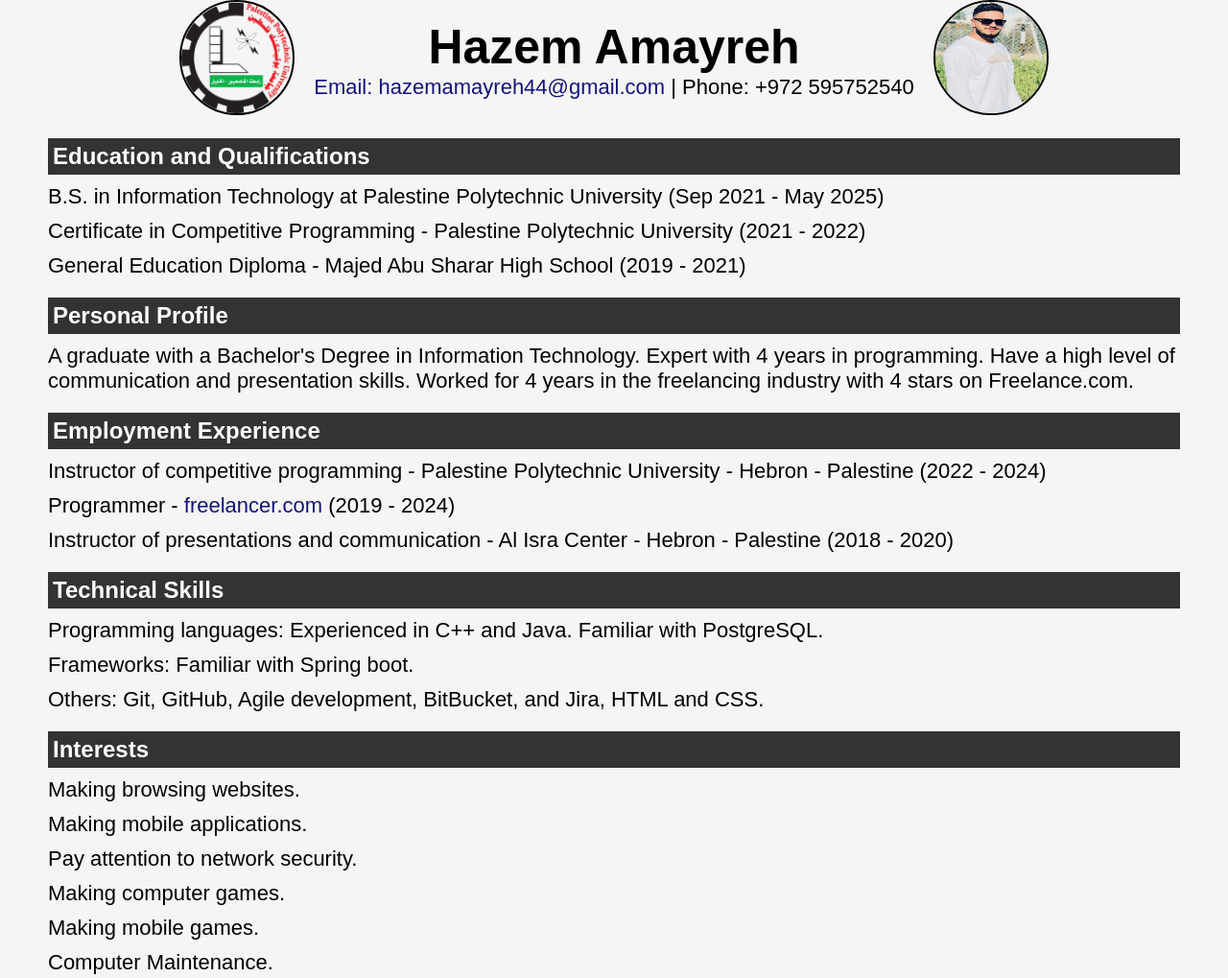
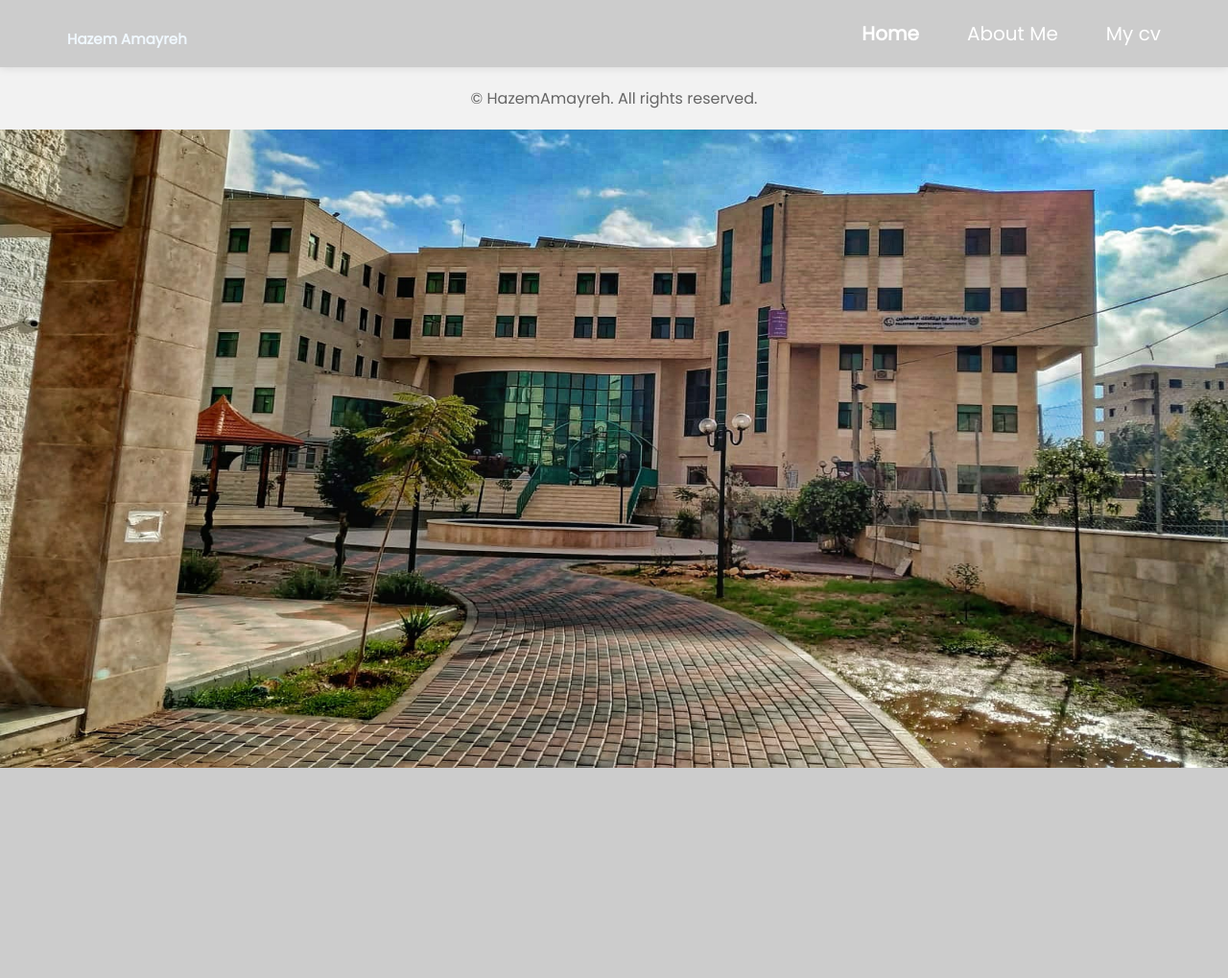
Before and after one commit to HazemAmayreh1/Cv, a plain HTML site: page index.html in a window 1280 px wide. Shown: the top 1019 px of the page at 96% size. After the commit the page ends 800 px from the top, so only its background shows below. Drawn offline with Linux system fonts and the light colour scheme.

Commit message:
sec commit

```diff
--- a/Style.css
+++ b/Style.css
@@ -1,87 +1,93 @@
-*{
+@import url("https://fonts.googleapis.com/css2?family=Inter&family=Poppins&display=swap");
+* {
   margin: 0;
   padding: 0;
   box-sizing: border-box;
 }
-a{
-   text-decoration: none;
-   color: rgb(19, 19, 122);
 
-
-}
-a:hover{
-    color: #333333;
-    background-color: rgb(170, 170, 187);
-    font-weight: 400;
-    font-size: 20px;
-    cursor: alias;
-}
-body{
-    font-family: 'Arial', sans-serif;
-    background: #f5f5f5;
-}
-p{
-
-    font-size: 22px;
-}
-ul{
-    font-size: 22px;
-
-}
-li{
-    list-style-type: none;
-}
-.container{
-    width: calc(100% - 100px);
+.container {
+  width: calc(100% - 140px);
   margin: auto;
 }
+.header {
+  background-color: #ccc    ;
+  position: sticky;
+  z-index: 9;
+  top: 0;
+  box-shadow: 0px 1.647px 8.237px 0px rgba(0, 0, 0, 0.1);
+}
 
-.allsec{
+body {
+  font-family: "Poppins", sans-serif;
+  background-color: #ccc;
+  background-image: url('Palestine_Polytechnic_University___c__.jpg');
+  background-repeat: no-repeat;
+  background-attachment: fixed;
+  background-size: 100% 100%;
+}
+.navbar {
   display: flex;
   flex-wrap: wrap;
-    flex-direction: column;
+  justify-content: space-between;
+  height: 70px;
+}
+.icon {
+  display: flex;
+  flex-wrap: wrap;
+  align-content: center;
+}
+
+.icon a {
+  text-align: center;
+  color: aliceblue;
+  font-size: 15px;
+  font-style: normal;
+  font-weight: 800;
+  line-height: normal;
+  text-decoration: none;
+  margin-top: 10px;
+  transition-duration: 2s;
+}
+.active {
+  font-weight: 800;
+}
+.list {
+  display: flex;
+  flex-wrap: wrap;
+}
+.list ul {
+  display: flex;
+  flex-wrap: wrap;
+  justify-content: center;
+  align-items: center;
   gap: 20px;
 }
-.headinfo{
-    display: flex;
-    justify-content: center;
-    flex-wrap: wrap;
-    gap: 20px;
+.list ul {
+  list-style-type: none;
+  gap: 50px;
 }
-.bighead{
-    font-size: 50px;
+.list ul li a {
+  color: white;
+  font-family: Poppins;
+  font-size: 20px;
+  font-style: normal;
+  line-height: normal;
+  text-decoration: none;
+  transition-duration: 0.4s;
 }
-.myinfo{
-    display: flex;
-    justify-content: center;
-    flex-wrap: wrap;
-    flex-direction: column;
+.list a:hover {
+  text-shadow: #393e46 1.3px -1.5px;
+  font-size: 25px;
+  font-weight: 150;
+  cursor: pointer;
+}
+footer {
+  background-color: #f2f2f2;
   text-align: center;
+  padding: 20px 0;
+}
 
+footer p {
+  color: #666;
+  margin: 0;
 }
-.section-title {
-    background: #333;
-    color: white;
-    padding: 5px;
-
-  }
-  section{
-    display: flex;
-    flex-direction: column;
-    flex-wrap: wrap;
-    gap: 10px;
-  }
-  section ul {
-    display: flex;
-    flex-direction: column;
-    flex-wrap: wrap;
-    gap: 10px;
-  }
-img{
-    width: 120px;
-    height: 120px;
-    border-radius: 50% ;
-    border: 2px solid black;
-
-
-}
--- /dev/null
+++ b/about.css
@@ -0,0 +1,22 @@
+body {
+    font-family: Arial, sans-serif;
+    margin: 40px;
+    background-color:#ccc;
+}
+h1 {
+    color: #333;
+}
+p {
+    color: #fff;
+}
+ul {
+    color: #fff;
+}
+a{
+    text-decoration: none;
+    color: #fff;
+    font-size: 40px;
+}
+a:hover{
+    color: cornflowerblue;
+}
--- /dev/null
+++ b/cv.css
@@ -0,0 +1,90 @@
+*{
+    margin: 0;
+    padding: 0;
+    box-sizing: border-box;
+}
+a{
+   text-decoration: none;
+   color: rgb(19, 19, 122);
+
+
+}
+a:hover{
+    color: #333333;
+    background-color: rgb(170, 170, 187);
+    font-weight: 400;
+    font-size: 20px;
+    cursor: alias;
+}
+body{
+    font-family: 'Arial', sans-serif;
+    background: #f5f5f5;
+}
+p{
+
+    font-size: 22px;
+}
+ul{
+    font-size: 22px;
+
+}
+li{
+    list-style-type: none;
+}
+.container{
+    width: calc(100% - 100px);
+    margin: auto;
+}
+
+.allsec{
+    display: flex;
+    flex-wrap: wrap;
+    flex-direction: column;
+    gap: 20px;
+    padding: 50px;
+}
+.headinfo{
+    display: flex;
+    justify-content: center;
+    flex-wrap: wrap;
+    gap: 20px;
+}
+.bighead{
+    font-size: 50px;
+}
+.myinfo{
+    display: flex;
+    justify-content: center;
+    flex-wrap: wrap;
+    flex-direction: column;
+    text-align: center;
+
+}
+.section-title {
+    background: #333;
+    color: white;
+    padding: 5px;
+
+  }
+  section{
+    display: flex;
+    flex-direction: column;
+    flex-wrap: wrap;
+    gap: 10px;
+
+  }
+  section ul {
+    display: flex;
+    flex-direction: column;
+    flex-wrap: wrap;
+    gap: 10px;
+  }
+
+img{
+    width: 120px;
+    height: 120px;
+    border-radius: 50% ;
+    border: 2px solid black;
+
+
+}
--- a/index.html
+++ b/index.html
@@ -3,93 +3,36 @@
 <head>
     <meta charset="UTF-8">
     <meta name="viewport" content="width=device-width, initial-scale=1.0">
-    <link rel="stylesheet" href="Style.css">
+    <link rel="stylesheet" href="style.css">
     <title>My Cv</title>
 </head>
 <body>
-        <div class="cv">
-          <div class="container">
-            <div class="allsec">
-            <header class="headinfo">
-                <div class="infoimg">
-                    <img src="logo.png" alt="ppu">
-                </div>
-                <div class="myinfo">
-                 <h1 class="bighead">Hazem Amayreh</h1>
-                <p><a href="hazemamayreh44@gmail.com">Email: hazemamayreh44@gmail.com </a>| Phone: +972 595752540</p>
-                </div>
-                <div class="infoimg">
-                    <img src="my.jpg" alt="this is My photo">
-                </div>
+
+  <section class="header">
+    <div class="container">
+        <div class="navbar">
+            <div class="icon">
+                <a href="#">Hazem Amayreh</a>
+            </div>
+            <div class="list">
+                <ul>
+                    <li><a href="#" class="active">Home</a></li>
+                    <li><a href="about.html">About Me</a></li>
+                    <li><a href="cv.html">My cv</a></li>
+                </ul>
+
+            </div>
+        </div>
+    </div>
+
+</section>
+
+<footer>
+    <p>&copy; HazemAmayreh. All rights reserved.</p>
+  </footer>
 
 
-            </header>
 
-            <section class="section">
-              <h2 class="section-title">Education and Qualifications</h2>
-              <p>B.S. in Information Technology at Palestine Polytechnic University (Sep 2021 - May 2025)</p>
-              <p>Certificate in Competitive Programming - Palestine Polytechnic University (2021 - 2022)</p>
-              <p>General Education Diploma - Majed Abu Sharar High School (2019 - 2021)</p>
-            </section>
-
-            <section class="section">
-              <h2 class="section-title">Personal Profile</h2>
-              <p>A graduate with a Bachelor's Degree in Information Technology. Expert with 4 years in programming. Have a high level of communication and presentation skills. Worked for 4 years in the freelancing industry with 4 stars on Freelance.com.</p>
-            </section>
-
-            <section class="section">
-                <h2 class="section-title">Employment Experience</h2>
-                <p>Instructor of competitive programming - Palestine Polytechnic University - Hebron - Palestine (2022 - 2024)</p>
-                <p>Programmer - <a href="https://www.freelancer.com">freelancer.com</a> (2019 - 2024)</p>
-                <p>Instructor of presentations and communication - Al Isra Center - Hebron - Palestine (2018 - 2020)</p>
-              </section>
-
-              <section class="section">
-                <h2 class="section-title">Technical Skills</h2>
-                <ul>
-                  <li>Programming languages: Experienced in C++ and Java. Familiar with PostgreSQL.</li>
-                  <li>Frameworks: Familiar with Spring boot.</li>
-                  <li>Others: Git, GitHub, Agile development, BitBucket, and Jira, HTML and CSS.</li>
-                </ul>
-              </section>
-
-              <section class="section">
-                <h2 class="section-title">Interests</h2>
-                <ul>
-                  <li>Making browsing websites.</li>
-                  <li>Making mobile applications.</li>
-                  <li>Pay attention to network security.</li>
-                  <li>Making computer games.</li>
-                  <li>Making mobile games.</li>
-                  <li>Computer Maintenance.</li>
-                </ul>
-              </section>
-
-              <section class="section">
-                <h2 class="section-title">Honors, Awards, and Competitions</h2>
-                <ul>
-                  <li>Managed to obtain 3rd place in a problem-solving contest among 30 participants in the university.</li>
-                  <li>Hebron Code 2023: 7th place in a national problem-solving contest.</li>
-                </ul>
-              </section>
-
-              <section class="section">
-                <h2 class="section-title">Languages</h2>
-                <p>Languages: English (Fluent), Arabic (Native)</p>
-              </section>
-
-              <section class="section">
-                <h2 class="section-title">References</h2>
-                <ul class="references">
-                  <li>Mr. Hazem Hushayish, English Instructor at Palestine Polytechnic University<br>
-                      E-mail: <a href="mailto:hazem889@ppu.edu">hazem889@ppu.edu</a></li>
-                  <li>Mrs. Suzan Sultan, Head of the Information and Computer Technology Department <a href="">(Palestine Polytechnic University)</a><br>
-                      E-mail: <a href="mailto:suzanne@ppu.edu.ps">suzanne@ppu.edu.ps</a></li>
-                </ul>
-              </section>
-            </div>
-          </div>
-        </div>
 
 
     </body>
```
Also changed, not shown: about.html (added, +24 -0 lines), cv.html (added, +100 -0 lines), Palestine_Polytechnic_University___c__.jpg (added). Lines whose indentation alone changed are shown as unchanged.
